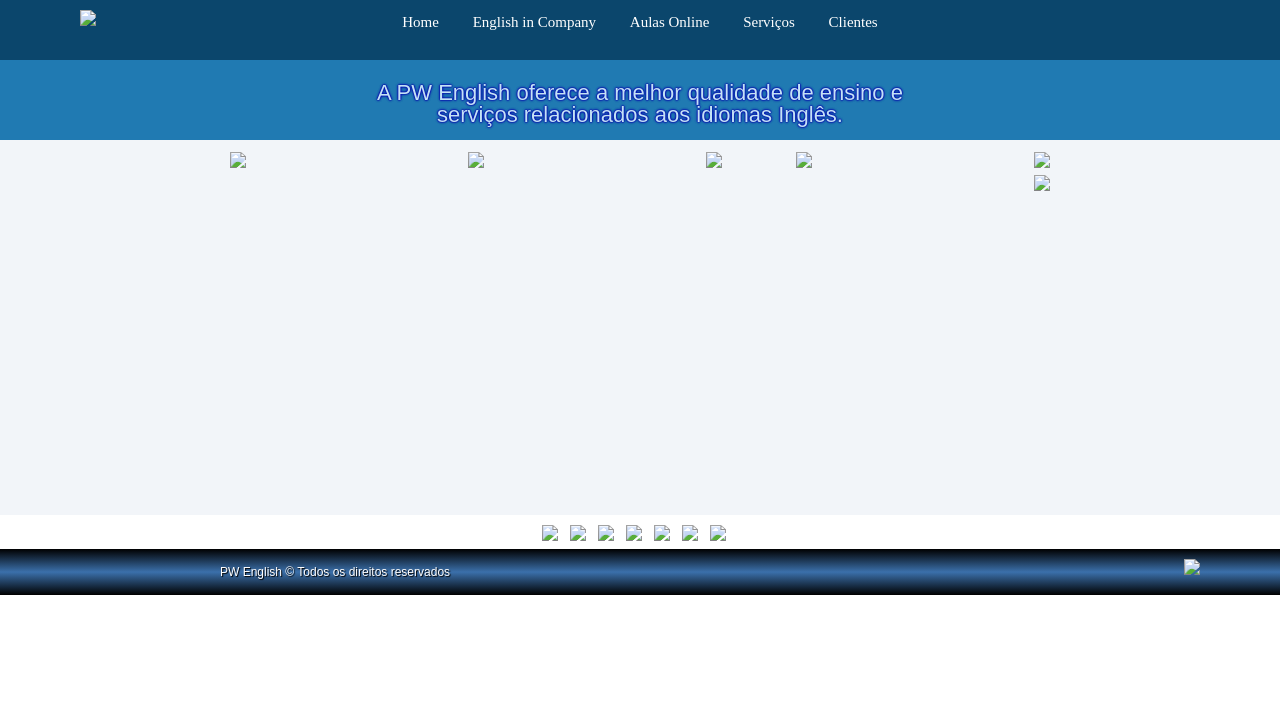
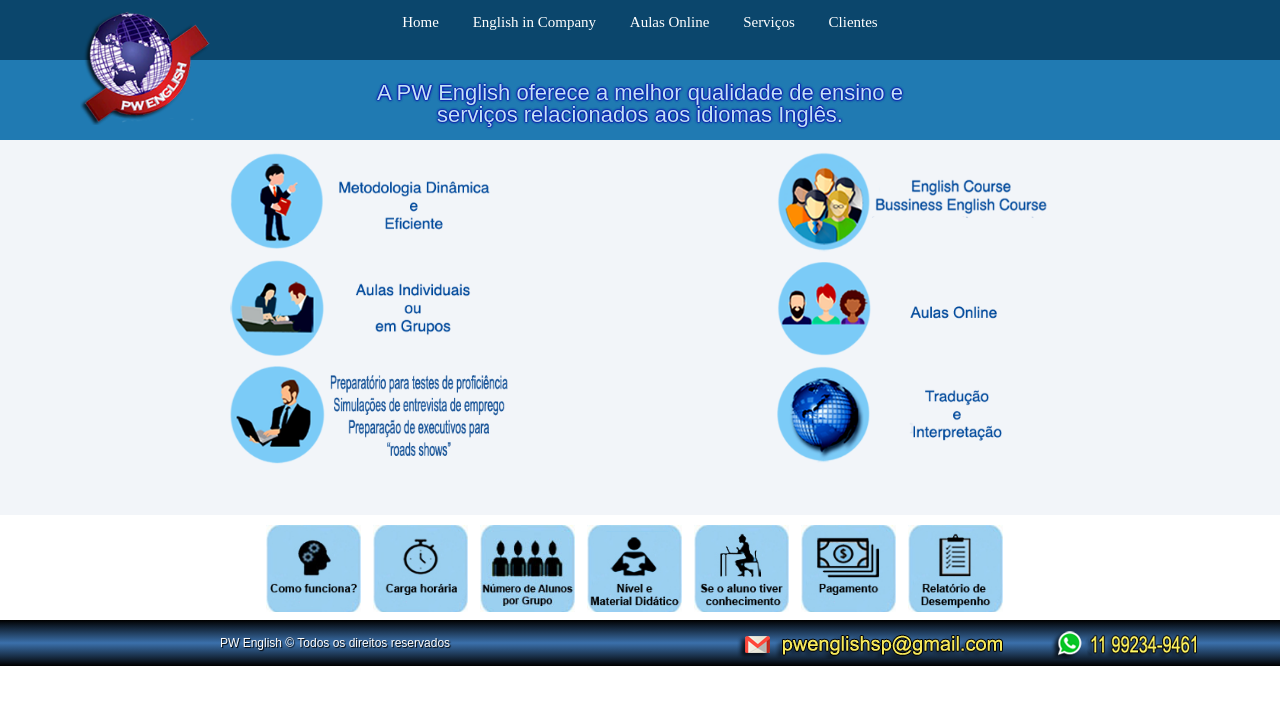
Before and after one commit to marcelodecastro/pwenglish, a plain HTML site: page index.html in a window 1280 px wide. Drawn offline with Linux system fonts and the light colour scheme.

Commit message:
Update index.html

```diff
--- a/index.html
+++ b/index.html
@@ -17,7 +17,7 @@
 	<body>
    		<header>
           <div class="logo">
-          <a href="index.html"> <img src="img/logoPW.png"> </a>
+          <a href="index.html"> <img src="logoPW.png"> </a>
       </header>
 
       <nav>
@@ -41,22 +41,22 @@
         <ul class="container">
 
                   <div class="metodologia">
-                    <li><a href="index13.html"> <img src="img/metodologiaimg.png"> </a></li>
+                    <li><a href="index13.html"> <img src="metodologiaimg.png"> </a></li>
                   </div>
                   <div class="coaching">
-                    <li><a href="index14.html"> <img src="img/coachingimg.png"> </a></li>
+                    <li><a href="index14.html"> <img src="coachingimg.png"> </a></li>
                   </div>
                   <div class="aulas">
-                    <li><a href="index15.html"> <img src="img/aulasimg.png"> </a></li>
+                    <li><a href="index15.html"> <img src="aulasimg.png"> </a></li>
                   </div>
                   <div class="aulasOnline">
-                    <li><a href="index16.html"> <img src="img/aulasOnlineImg.png"> </a></li>
+                    <li><a href="index16.html"> <img src="aulasOnlineImg.png"> </a></li>
                   </div>
                   <div class="preparatorio">
-                    <li><a href="index17.html"> <img src="img/preparatorioimg.png"> </a></li>
+                    <li><a href="index17.html"> <img src="preparatorioimg.png"> </a></li>
                   </div>
                   <div class="traducao">
-                    <li><a href="index18.html"> <img src="img/traducaoimg.png"> </a></li>
+                    <li><a href="index18.html"> <img src="traducaoimg.png"> </a></li>
                   </div>
 
         </ul>
@@ -67,18 +67,18 @@
       <div>
         <ul class="menurodape">
 
-            <li><a href="index06.html"><img src="img/comofuncionamenu.jpg">&nbsp &nbsp</a></li>
-            <li><a href="index07.html"><img src="img/cargahorariamenu.jpg">&nbsp &nbsp</a></li>
-            <li><a href="index08.html"><img src="img/alunosporgrupomenu.jpg">&nbsp &nbsp</a></li>
-            <li><a href="index09.html"><img src="img/nivelmenu.jpg">&nbsp &nbsp</a></li>
-            <li><a href="index10.html"><img src="img/conhecimentomenu.jpg">&nbsp &nbsp</a></li>
-            <li><a href="index11.html"><img src="img/pagamentomenu.jpg">&nbsp &nbsp</a></li>
-            <li><a href="index12.html"><img src="img/relatoriomenu.jpg">&nbsp &nbsp</a></li>
+            <li><a href="index06.html"><img src="comofuncionamenu.jpg">&nbsp &nbsp</a></li>
+            <li><a href="index07.html"><img src="cargahorariamenu.jpg">&nbsp &nbsp</a></li>
+            <li><a href="index08.html"><img src="alunosporgrupomenu.jpg">&nbsp &nbsp</a></li>
+            <li><a href="index09.html"><img src="nivelmenu.jpg">&nbsp &nbsp</a></li>
+            <li><a href="index10.html"><img src="conhecimentomenu.jpg">&nbsp &nbsp</a></li>
+            <li><a href="index11.html"><img src="pagamentomenu.jpg">&nbsp &nbsp</a></li>
+            <li><a href="index12.html"><img src="relatoriomenu.jpg">&nbsp &nbsp</a></li>
 
         </ul>
      </div>
 
-     <div class="logowhatsapp"><img src="img/logowhatsapp.png"></div>
+     <div class="logowhatsapp"><img src="logowhatsapp.png"></div>
 
      <div class="rodape">PW English © Todos os direitos reservados</div>
 	 </body>
```
